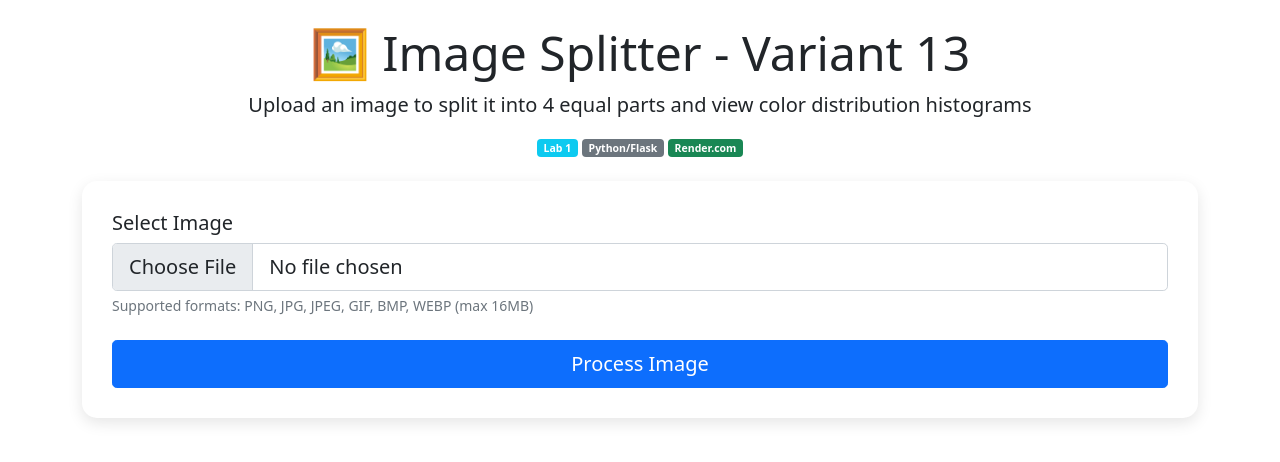
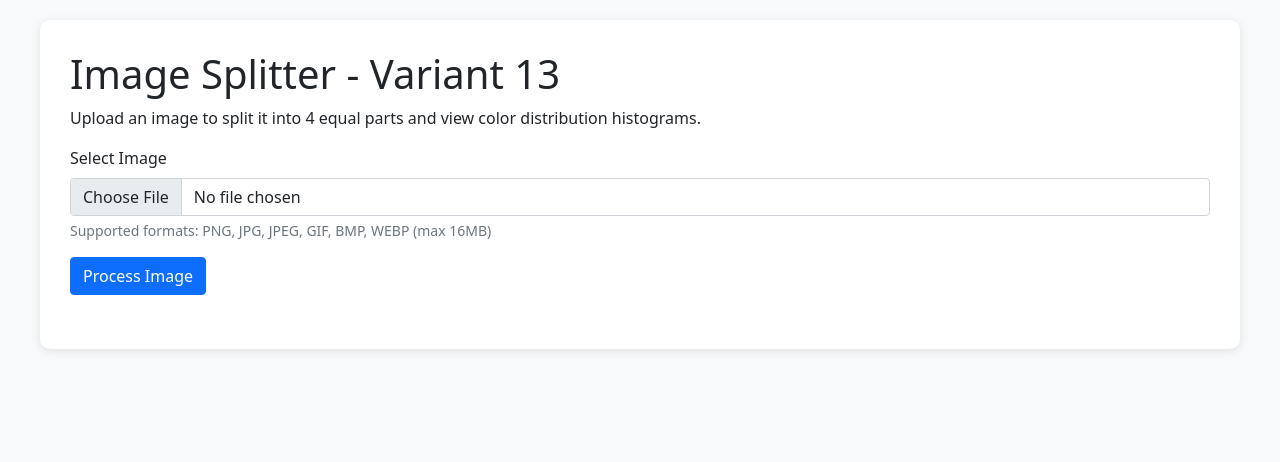
Before and after one commit to ttamelaxyz/web_service1, a Flask app: page / in a window 1280 px wide. Shown: the top 462 px of the page. Run offline with Flask 3, Linux system fonts and the light colour scheme.

Commit message:
Stable version 1.0.0 - restart

```diff
--- a/flaskapp/app.py
+++ b/flaskapp/app.py
@@ -1,17 +1,24 @@
 import os
+import sys
 from flask import Flask, render_template, request, url_for, session
 from werkzeug.utils import secure_filename
-from image_processor import split_image_into_four, generate_color_histograms
 import uuid
 import shutil
 import threading
 import time
 
+# Добавляем путь к текущей папке
+sys.path.insert(0, os.path.dirname(os.path.abspath(__file__)))
+from image_processor import split_image_into_four, generate_color_histograms
+
 app = Flask(__name__)
-app.secret_key = os.environ.get("SECRET_KEY", "dev-secret-key-123")
+app.secret_key = os.environ.get("SECRET_KEY", "web-service-secret-key-2003")
 app.config['MAX_CONTENT_LENGTH'] = 16 * 1024 * 1024  # 16 MB max
-app.config['UPLOAD_FOLDER'] = 'static/uploads'
-app.config['PLOTS_FOLDER'] = 'static/plots'
+
+# Пути относительно папки flaskapp
+BASE_DIR = os.path.dirname(os.path.abspath(__file__))
+app.config['UPLOAD_FOLDER'] = os.path.join(BASE_DIR, 'static', 'uploads')
+app.config['PLOTS_FOLDER'] = os.path.join(BASE_DIR, 'static', 'plots')
 
 ALLOWED_EXTENSIONS = {'png', 'jpg', 'jpeg', 'gif', 'bmp', 'webp'}
 
@@ -19,15 +26,12 @@ def allowed_file(filename):
     return '.' in filename and filename.rsplit('.', 1)[1].lower() in ALLOWED_EXTENSIONS
 
 def cleanup_old_sessions():
-    """
-    Очищает файлы сессий старше 1 часа
-    Запускается в фоновом потоке
-    """
+    """Очищает файлы сессий старше 1 часа"""
     while True:
-        time.sleep(3600)  # Каждый час
+        time.sleep(3600)
         try:
             for folder_type in ['uploads', 'plots']:
-                base_path = f'static/{folder_type}'
+                base_path = os.path.join(BASE_DIR, 'static', folder_type)
                 if not os.path.exists(base_path):
                     continue
 
@@ -35,24 +39,21 @@ def cleanup_old_sessions():
                     session_path = os.path.join(base_path, session_folder)
                     if os.path.isdir(session_path):
                         try:
-                            # Удаляем папки старше 1 часа
                             mod_time = os.path.getmtime(session_path)
                             if time.time() - mod_time > 3600:
                                 shutil.rmtree(session_path, ignore_errors=True)
-                                print(f"Cleaned up old session: {session_path}")
                         except:
                             continue
         except Exception as e:
             print(f"Cleanup error: {e}")
 
 def clear_current_session():
-    """Очищает файлы текущей сессии пользователя"""
+    """Очищает файлы текущей сессии"""
     session_id = session.get('session_id')
     if session_id:
         upload_path = os.path.join(app.config['UPLOAD_FOLDER'], session_id)
         plots_path = os.path.join(app.config['PLOTS_FOLDER'], session_id)
 
-        # Удаляем старые файлы текущей сессии
         for path in [upload_path, plots_path]:
             if os.path.exists(path):
                 try:
@@ -60,7 +61,6 @@ def clear_current_session():
                 except:
                     pass
 
-        # Создаем новые пустые директории
         os.makedirs(upload_path, exist_ok=True)
         os.makedirs(plots_path, exist_ok=True)
 
@@ -70,7 +70,6 @@ def before_request():
     if 'session_id' not in session:
         session['session_id'] = str(uuid.uuid4())
 
-    # Создаем директории для сессии если их нет
     session_id = session['session_id']
     upload_dir = os.path.join(app.config['UPLOAD_FOLDER'], session_id)
     plots_dir = os.path.join(app.config['PLOTS_FOLDER'], session_id)
@@ -89,34 +88,29 @@ def index():
             return render_template('index.html', error="No file selected")
 
         if file and allowed_file(file.filename):
-            # Очищаем предыдущие файлы этой сессии
             clear_current_session()
 
             session_id = session['session_id']
             upload_dir = os.path.join(app.config['UPLOAD_FOLDER'], session_id)
             plots_dir = os.path.join(app.config['PLOTS_FOLDER'], session_id)
 
-            # Сохраняем оригинальное изображение
             original_filename = secure_filename(file.filename)
             original_path = os.path.join(upload_dir, 'original.jpg')
 
             try:
-                # Сохраняем файл
                 file.save(original_path)
 
-                # Обрабатываем изображение
                 parts = split_image_into_four(original_path, upload_dir)
 
                 if not parts:
                     return render_template('index.html', error="Failed to split image")
 
-                # Генерируем гистограммы
                 histograms = generate_color_histograms(original_path, parts, plots_dir)
 
                 if not histograms:
                     return render_template('index.html', error="Failed to generate histograms")
 
-                # Генерируем URL для отображения
+                # Генерируем URL с учетом папки flaskapp
                 image_urls = {
                     'original': url_for('static', filename=f'uploads/{session_id}/original.jpg'),
                     'parts': [url_for('static', filename=f'uploads/{session_id}/{p}') for p in parts],
@@ -125,23 +119,20 @@ def index():
 
                 return render_template('index.html',
                                      image_urls=image_urls,
-                                     success="Image processed successfully!")
+                                     success="Image processed successfully")
 
             except Exception as e:
-                print(f"Processing error: {e}")
-                return render_template('index.html', error=f"Error processing image: {str(e)}")
+                print(f"Error: {e}")
+                return render_template('index.html', error=f"Error: {str(e)}")
         else:
-            return render_template('index.html', error="Invalid file type. Allowed: PNG, JPG, JPEG, GIF, BMP, WEBP")
+            return render_template('index.html', error="Invalid file type")
 
     return render_template('index.html')
 
-# Запускаем очистку в фоновом потоке
 if __name__ == '__main__':
-    # Создаем основные директории
     os.makedirs(app.config['UPLOAD_FOLDER'], exist_ok=True)
     os.makedirs(app.config['PLOTS_FOLDER'], exist_ok=True)
 
-    # Запускаем фоновую очистку
     cleanup_thread = threading.Thread(target=cleanup_old_sessions, daemon=True)
     cleanup_thread.start()
 
--- a/flaskapp/requirements.txt
+++ b/flaskapp/requirements.txt
@@ -4,4 +4,3 @@ matplotlib
 numpy
 gunicorn
 Werkzeug
-opencv-python-headless
--- a/flaskapp/templates/index.html
+++ b/flaskapp/templates/index.html
@@ -6,120 +6,80 @@
     <title>Image Splitter - Variant 13</title>
     <link href="https://cdn.jsdelivr.net/npm/bootstrap@5.1.3/dist/css/bootstrap.min.css" rel="stylesheet">
     <style>
+        body {
+            padding: 20px;
+            background-color: #f8f9fa;
+        }
+        .container {
+            max-width: 1200px;
+            background: white;
+            padding: 30px;
+            border-radius: 10px;
+            box-shadow: 0 2px 10px rgba(0,0,0,0.1);
+        }
         .image-container {
             margin: 20px 0;
-            border: 1px solid #ddd;
             padding: 15px;
-            border-radius: 10px;
-            background: #f8f9fa;
-        }
-        .histogram-img {
-            max-width: 100%;
-            height: auto;
-            margin: 10px 0;
             border: 1px solid #dee2e6;
+            border-radius: 5px;
+            background: #fff;
         }
         .part-grid {
             display: grid;
             grid-template-columns: repeat(2, 1fr);
-            gap: 15px;
-            margin: 20px 0;
+            gap: 10px;
+            margin: 15px 0;
         }
         .part-img {
             width: 100%;
-            border: 2px solid #007bff;
-            border-radius: 5px;
-            transition: transform 0.3s;
+            border: 1px solid #007bff;
         }
-        .part-img:hover {
-            transform: scale(1.05);
-        }
-        .upload-form {
-            background: white;
-            padding: 30px;
-            border-radius: 15px;
-            box-shadow: 0 5px 15px rgba(0,0,0,0.1);
-            margin-bottom: 30px;
-        }
-        .alert {
-            animation: fadeIn 0.5s;
-        }
-        @keyframes fadeIn {
-            from { opacity: 0; }
-            to { opacity: 1; }
+        .histogram-img {
+            width: 100%;
+            margin: 5px 0;
         }
     </style>
 </head>
 <body>
-    <div class="container mt-4">
-        <div class="text-center mb-4">
-            <h1 class="display-5">🖼️ Image Splitter - Variant 13</h1>
-            <p class="lead">Upload an image to split it into 4 equal parts and view color distribution histograms</p>
-            <div class="text-muted small">
-                <span class="badge bg-info">Lab 1</span>
-                <span class="badge bg-secondary">Python/Flask</span>
-                <span class="badge bg-success">Render.com</span>
-            </div>
-        </div>
+    <div class="container">
+        <h1>Image Splitter - Variant 13</h1>
+        <p>Upload an image to split it into 4 equal parts and view color distribution histograms.</p>
 
         {% if error %}
-            <div class="alert alert-danger alert-dismissible fade show" role="alert">
-                {{ error }}
-                <button type="button" class="btn-close" data-bs-dismiss="alert"></button>
-            </div>
+            <div class="alert alert-danger">{{ error }}</div>
         {% endif %}
 
         {% if success %}
-            <div class="alert alert-success alert-dismissible fade show" role="alert">
-                {{ success }}
-                <button type="button" class="btn-close" data-bs-dismiss="alert"></button>
-            </div>
+            <div class="alert alert-success">{{ success }}</div>
         {% endif %}
 
-        <div class="upload-form">
-            <form method="POST" enctype="multipart/form-data" id="uploadForm">
-                <div class="mb-4">
-                    <label for="file" class="form-label h5">
-                        <i class="bi bi-cloud-arrow-up"></i> Select Image
-                    </label>
-                    <input class="form-control form-control-lg" type="file" name="file" id="file"
-                           accept="image/*" required onchange="previewImage(this)">
-                    <div class="form-text">
-                        Supported formats: PNG, JPG, JPEG, GIF, BMP, WEBP (max 16MB)
-                    </div>
+        <form method="POST" enctype="multipart/form-data" class="mb-4">
+            <div class="mb-3">
+                <label for="file" class="form-label">Select Image</label>
+                <input class="form-control" type="file" name="file" id="file" accept="image/*" required>
+                <div class="form-text">
+                    Supported formats: PNG, JPG, JPEG, GIF, BMP, WEBP (max 16MB)
                 </div>
-
-                <div class="mb-3 text-center" id="imagePreview" style="display: none;">
-                    <img id="preview" class="img-thumbnail" style="max-height: 200px;">
-                </div>
-
-                <div class="d-grid gap-2">
-                    <button type="submit" class="btn btn-primary btn-lg" id="submitBtn">
-                        <span id="btnText">Process Image</span>
-                        <span id="spinner" class="spinner-border spinner-border-sm" role="status" style="display: none;"></span>
-                    </button>
-                </div>
-            </form>
-        </div>
+            </div>
+            <button type="submit" class="btn btn-primary">Process Image</button>
+        </form>
 
         {% if image_urls %}
-        <div class="row mt-4">
-            <!-- Original Image -->
+        <div class="row">
             <div class="col-md-6">
                 <div class="image-container">
-                    <h3 class="border-bottom pb-2">📷 Original Image</h3>
-                    <img src="{{ image_urls.original }}" class="img-fluid rounded shadow" alt="Original">
+                    <h3>Original Image</h3>
+                    <img src="{{ image_urls.original }}" class="img-fluid rounded" alt="Original">
                 </div>
             </div>
 
-            <!-- Image Parts -->
             <div class="col-md-6">
                 <div class="image-container">
-                    <h3 class="border-bottom pb-2">✂️ Split Parts</h3>
+                    <h3>Split Parts</h3>
                     <div class="part-grid">
                         {% for part_url in image_urls.parts %}
-                            <div class="text-center">
-                                <h5 class="mb-2">Part {{ loop.index }}</h5>
+                            <div>
+                                <p>Part {{ loop.index }}</p>
                                 <img src="{{ part_url }}" class="part-img" alt="Part {{ loop.index }}">
                             </div>
                         {% endfor %}
@@ -128,25 +88,23 @@
             </div>
         </div>
 
-        <!-- Histograms -->
         <div class="row mt-4">
             <div class="col-12">
                 <div class="image-container">
-                    <h3 class="border-bottom pb-2">📊 Color Distribution Histograms</h3>
+                    <h3>Color Distribution Histograms</h3>
                     <div class="row">
                         {% for hist_url in image_urls.histograms %}
-                            <div class="col-md-6 col-lg-4 mb-4">
-                                <div class="card h-100">
+                            <div class="col-md-6 col-lg-4 mb-3">
+                                <div class="card">
                                     <div class="card-body">
-                                        <h6 class="card-title text-center">
+                                        <p class="card-title text-center">
                                             {% if 'original' in hist_url %}
                                                 Original Image
                                             {% else %}
                                                 Part {{ loop.index - 1 if loop.index > 1 else 1 }}
                                             {% endif %}
-                                        </h6>
-                                        <img src="{{ hist_url }}" class="histogram-img"
-                                             alt="Histogram {{ loop.index }}">
+                                        </p>
+                                        <img src="{{ hist_url }}" class="histogram-img" alt="Histogram">
                                     </div>
                                 </div>
                             </div>
@@ -155,55 +113,7 @@
                 </div>
             </div>
         </div>
-
-        <!-- Upload Another Button -->
-        <div class="text-center mt-4 mb-5">
-            <button class="btn btn-outline-primary" onclick="scrollToTop()">
-                <i class="bi bi-arrow-up"></i> Upload Another Image
-            </button>
-            <p class="text-muted mt-2 small">
-                Simply select a new image above to replace the current one
-            </p>
-        </div>
         {% endif %}
     </div>
-
-    <script src="https://cdn.jsdelivr.net/npm/bootstrap@5.1.3/dist/js/bootstrap.bundle.min.js"></script>
-    <script>
-        function previewImage(input) {
-            if (input.files && input.files[0]) {
-                const reader = new FileReader();
-                reader.onload = function(e) {
-                    document.getElementById('preview').src = e.target.result;
-                    document.getElementById('imagePreview').style.display = 'block';
-                }
-                reader.readAsDataURL(input.files[0]);
-            }
-        }
-
-        function scrollToTop() {
-            window.scrollTo({ top: 0, behavior: 'smooth' });
-            document.getElementById('file').focus();
-        }
-
-        // Показываем спиннер при отправке формы
-        document.getElementById('uploadForm').onsubmit = function() {
-            document.getElementById('submitBtn').disabled = true;
-            document.getElementById('btnText').textContent = 'Processing...';
-            document.getElementById('spinner').style.display = 'inline-block';
-        };
-
-        // Автоскролл к результатам после загрузки
-        {% if image_urls %}
-        window.addEventListener('load', function() {
-            const firstResult = document.querySelector('.image-container');
-            if (firstResult) {
-                setTimeout(() => {
-                    firstResult.scrollIntoView({ behavior: 'smooth', block: 'start' });
-                }, 500);
-            }
-        });
-        {% endif %}
-    </script>
 </body>
 </html>
--- a/flaskapp/wsgi.py
+++ b/flaskapp/wsgi.py
@@ -1,3 +1,8 @@
+import sys
+import os
+
+sys.path.insert(0, os.path.dirname(os.path.abspath(__file__)))
+
 from app import app
 
 if __name__ == "__main__":
```
Also changed, not shown: flaskapp/image_processor.py (+16 -32 lines), flaskapp/test_client.py (+10 -55 lines), .github/workflows/ci.yml, flaskapp/static/plots/5270b976-a8e5-4472-a2c2-bde939192b70/hist_original.png (added), flaskapp/static/plots/5270b976-a8e5-4472-a2c2-bde939192b70/hist_part_1.png (added), flaskapp/static/plots/5270b976-a8e5-4472-a2c2-bde939192b70/hist_part_2.png (added), flaskapp/static/plots/5270b976-a8e5-4472-a2c2-bde939192b70/hist_part_3.png (added), flaskapp/static/plots/5270b976-a8e5-4472-a2c2-bde939192b70/hist_part_4.png (added), flaskapp/static/uploads/5270b976-a8e5-4472-a2c2-bde939192b70/original.jpg (added), flaskapp/static/uploads/5270b976-a8e5-4472-a2c2-bde939192b70/part_1.jpg (added), flaskapp/static/uploads/5270b976-a8e5-4472-a2c2-bde939192b70/part_2.jpg (added), flaskapp/static/uploads/5270b976-a8e5-4472-a2c2-bde939192b70/part_3.jpg (added), flaskapp/static/uploads/5270b976-a8e5-4472-a2c2-bde939192b70/part_4.jpg (added), 2 other files.
